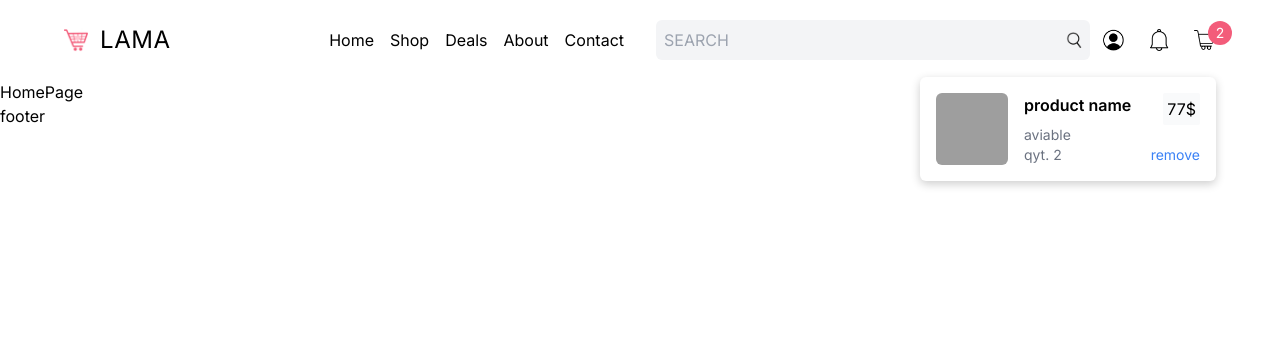
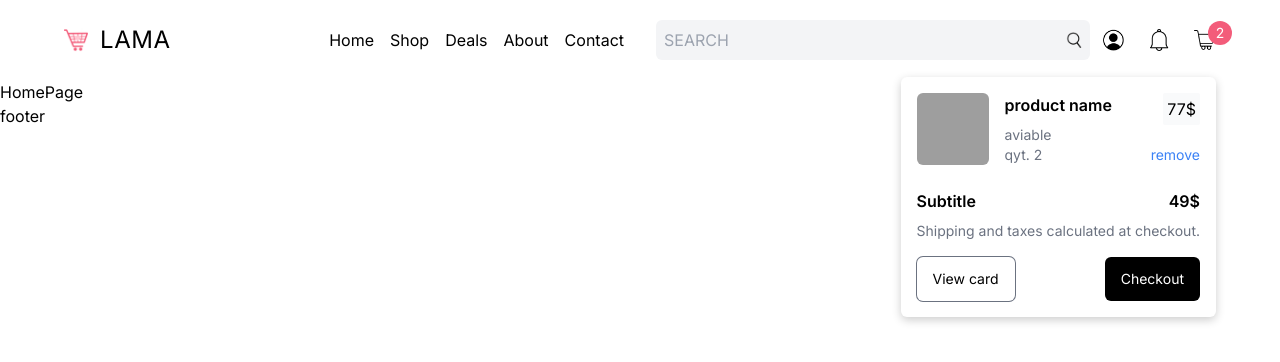
Before and after one commit to ElmanZeynalov/e-commerce-app, a Next.js app: page / in a window 1280 px wide. Both pictures are taken after a click on the picture 1205 px from the left and 40 px from the top of the page. Shown: the top 362 px of the page. Built offline with nearby package versions, Linux system fonts and the light colour scheme; grey boxes are pictures that could not be loaded.

Commit message:
creat slider

```diff
--- a/src/app/components/CardModal.tsx
+++ b/src/app/components/CardModal.tsx
@@ -10,6 +10,8 @@ const CardModal = () => {
       {!cardItems ? (
         <div>card items empty</div>
       ) : (
+        // list
+        <>
           <div className="flex flex-col gap-8">
             {/*item*/}
             <div className="flex gap-4">
@@ -40,6 +42,25 @@ const CardModal = () => {
               </div>
             </div>
           </div>
+          {/*//buttom*/}
+          <div className="">
+            <div className="flex justify-between items-center font-semibold">
+              <span>Subtitle</span>
+              <span>49$</span>
+            </div>
+            <p className="text-gray-500 text-sm mt-2 mb-4">
+              Shipping and taxes calculated at checkout.
+            </p>
+            <div className="flex justify-between text-sm">
+              <button className="rounded-md py-3 px-4 ring-1 ring-gray-500">
+                View card
+              </button>
+              <button className="rounded-md py-3 px-4 bg-black text-white ">
+                Checkout
+              </button>
+            </div>
+          </div>
+        </>
       )}
     </div>
   );
```
Also changed, not shown: src/app/components/Slider.tsx (added). Lines whose indentation alone changed are shown as unchanged.
